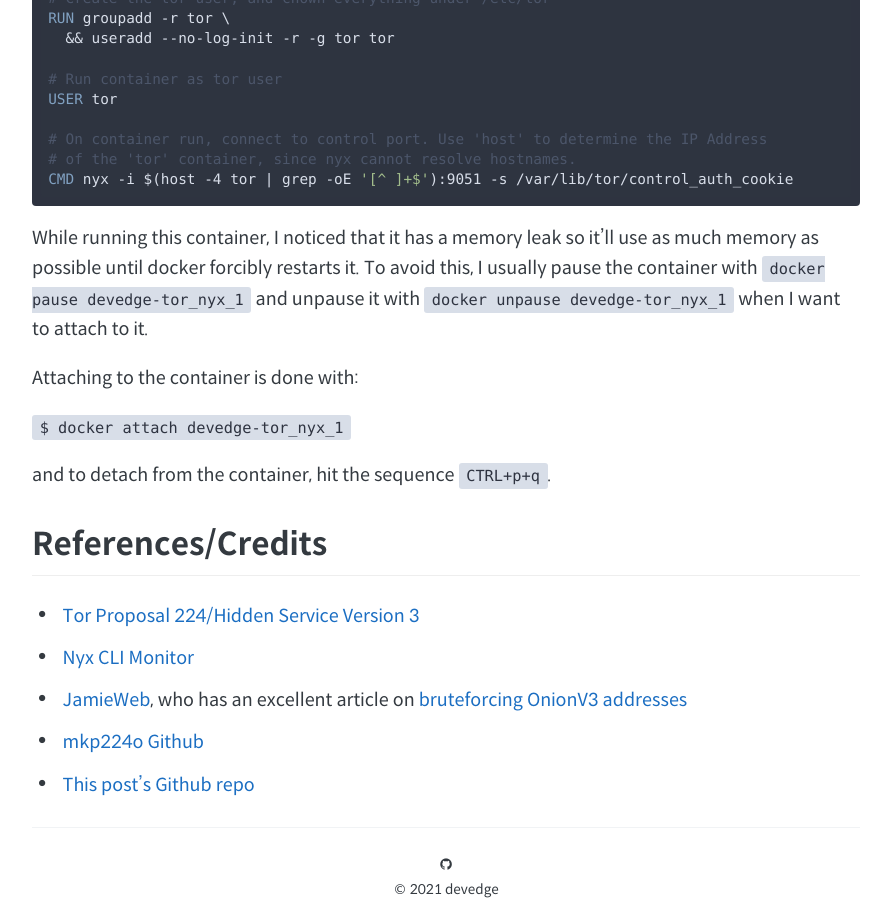
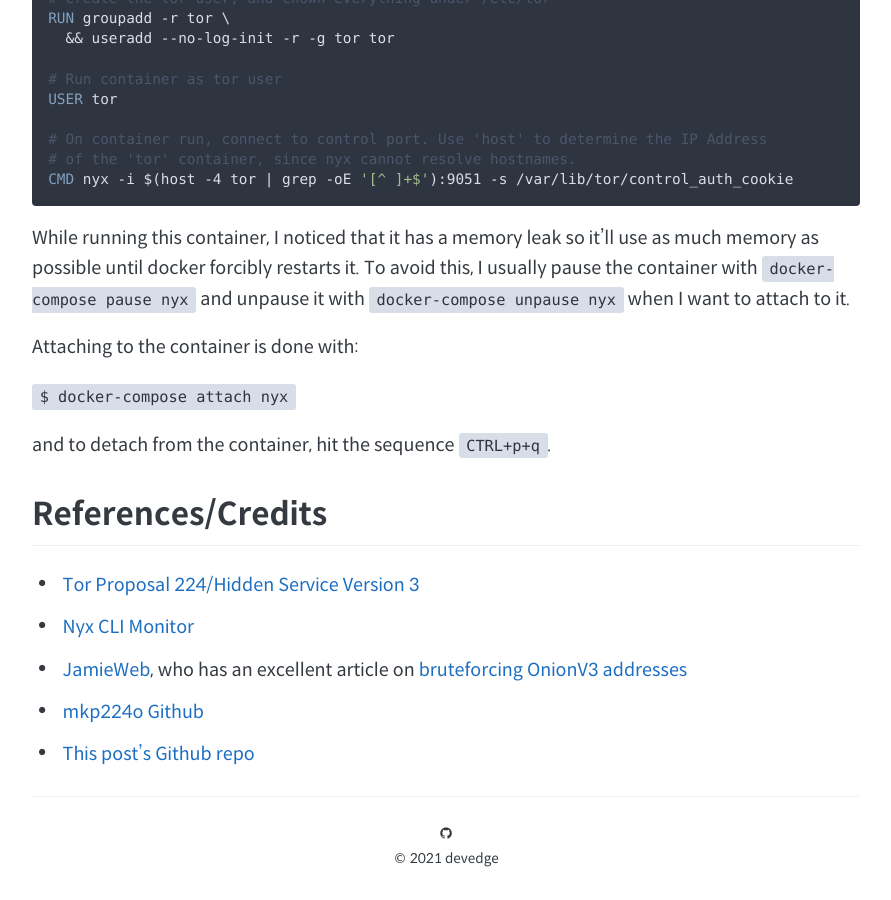
Before and after one commit to MrE-Fog/devedge-2, a Jekyll site: the page built from _posts/2021-02-05-deploying-a-website-to-tor-with-docker-compose.md, in a window 1280 px wide and 900 px high, scrolled down 10394 px. Shown: the whole window, without its empty margins (194-1085 px from the left). Built offline with Jekyll 4.4.1, drawn with Linux system fonts in a browser that asks for light colours; some of the changed text lies outside the part shown.

Commit message:
Simplified docker commands

````diff
--- a/_posts/2021-02-05-deploying-a-website-to-tor-with-docker-compose.md
+++ b/_posts/2021-02-05-deploying-a-website-to-tor-with-docker-compose.md
@@ -279,7 +279,7 @@
 
 ![Nyx](/assets/images/deploying-tor-nyx.png){: .center-image}
 
-The Nyx container shares the `torrc` and `authcookie` volumes with the Tor container. Also note the `tty: true` and `stdin_open: true` options, which allow the CLI interface to be displayed in the terminal & interacted with when attached using `docker attach`. It also has its own network separate from the webserver, `net_control`.
+The Nyx container shares the `torrc` and `authcookie` volumes with the Tor container. Also note the `tty: true` and `stdin_open: true` options, which allow the CLI interface to be displayed in the terminal & interacted with when attached using `docker-compose attach`. It also has its own network separate from the webserver, `net_control`.
 
 `docker-compose.yml`
 
@@ -328,11 +328,11 @@
 CMD nyx -i $(host -4 tor | grep -oE '[^ ]+$'):9051 -s /var/lib/tor/control_auth_cookie
 ```
 
-While running this container, I noticed that it has a memory leak so it'll use as much memory as possible until docker forcibly restarts it. To avoid this, I usually pause the container with `docker pause devedge-tor_nyx_1` and unpause it with `docker unpause devedge-tor_nyx_1` when I want to attach to it.
+While running this container, I noticed that it has a memory leak so it'll use as much memory as possible until docker forcibly restarts it. To avoid this, I usually pause the container with `docker-compose pause nyx` and unpause it with `docker-compose unpause nyx` when I want to attach to it.
 
 Attaching to the container is done with:
 
-`$ docker attach devedge-tor_nyx_1`
+`$ docker-compose attach nyx`
 
 and to detach from the container, hit the sequence `CTRL+p+q`.
 
````
